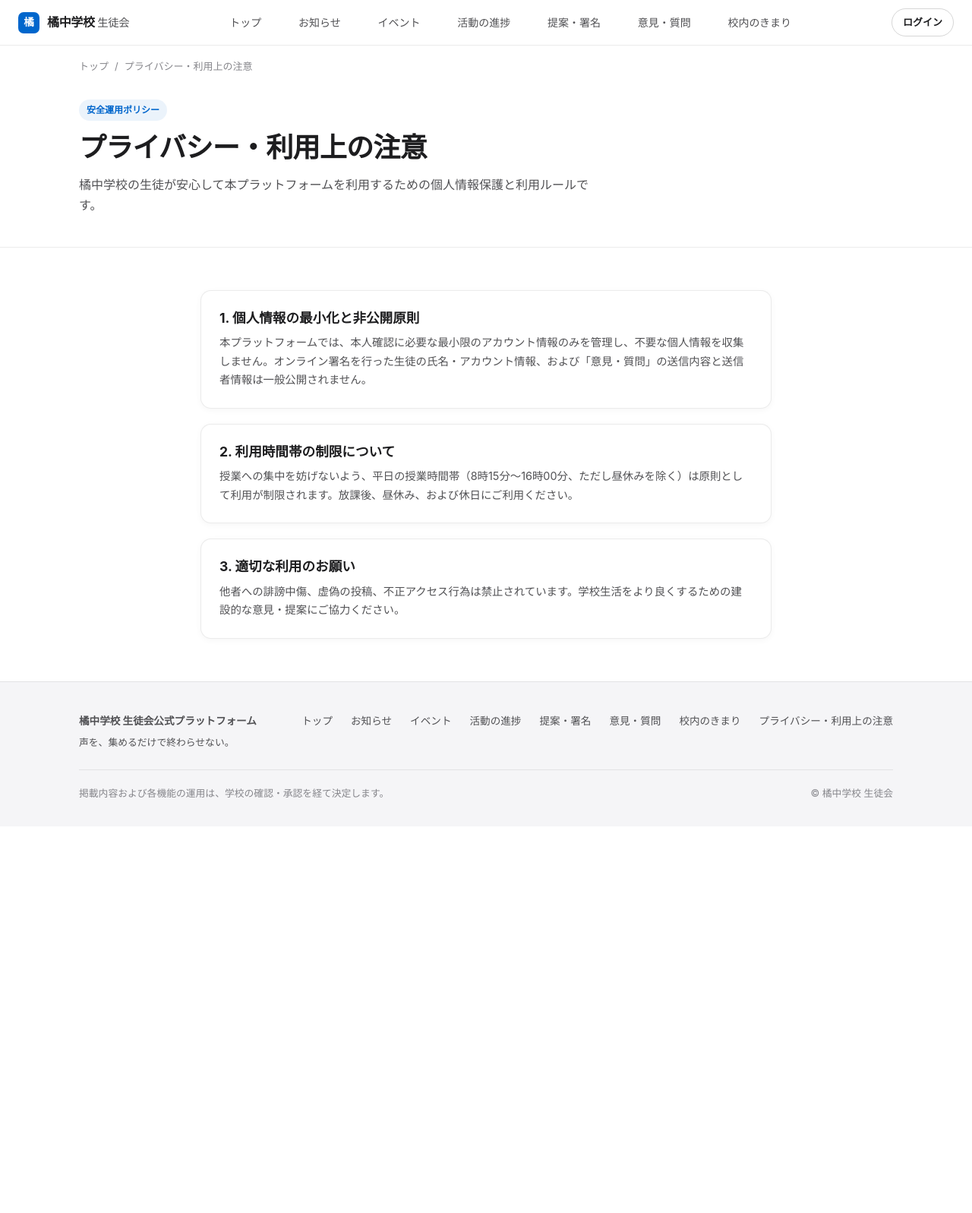
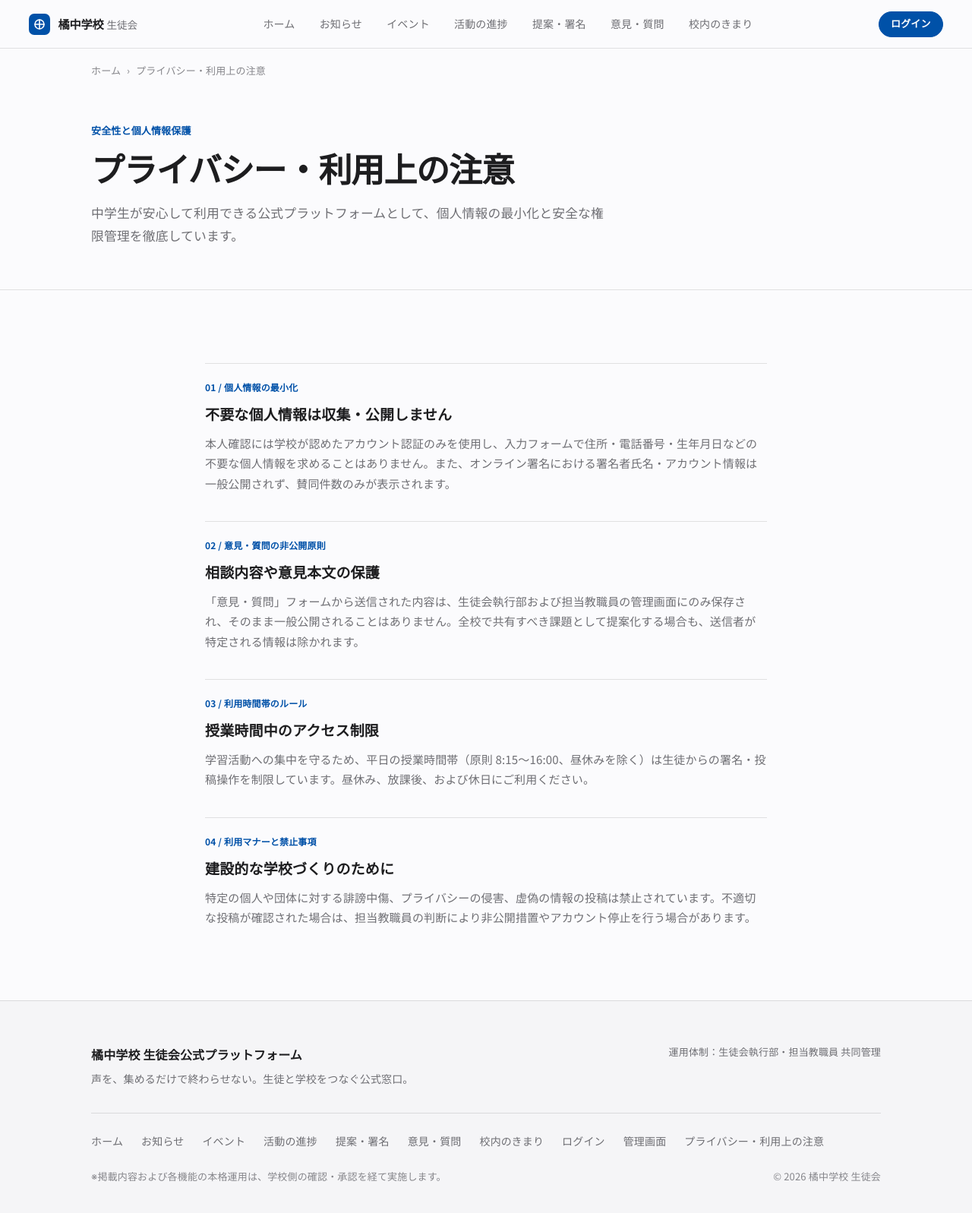
Before and after one commit to mir-boy-120508/council, a plain HTML site: page privacy.html in a window 1280 px wide. Shown: the whole page at 76% size. Before the commit the page ends 1088 px from the top, so only its background shows below. Drawn offline with Linux system fonts and the light colour scheme.

Commit message:
Revise privacy.html for better structure and content
Updated the privacy policy page with new meta tags, improved structure, and enhanced content for clarity and usability.

```diff
--- a/privacy.html
+++ b/privacy.html
@@ -3,104 +3,64 @@
 <head>
   <meta charset="utf-8">
   <meta name="viewport" content="width=device-width, initial-scale=1">
-  <title>プライバシー・利用上の注意 | 橘中学校 生徒会</title>
-  <link rel="stylesheet" href="site.css">
+  <meta name="theme-color" content="#fbfbfd">
+  <meta name="description" content="橘中学校生徒会公式プラットフォームのプライバシーポリシーと利用上の注意。">
+  <title>プライバシー・利用上の注意 — 橘中学校 生徒会公式プラットフォーム</title>
+  <link rel="stylesheet" href="css/site.css">
 </head>
-<body>
-<header class="site-header">
-  <div class="header-inner">
-    <a class="site-brand" href="index.html">
-      <span class="brand-mark">橘</span>
-      <span>橘中学校 <span class="brand-sub">生徒会</span></span>
-    </a>
-    <nav class="main-nav" aria-label="主要メニュー">
-      <ul>
-        <li><a href="index.html">トップ</a></li>
-        <li><a href="newsroom.html">お知らせ</a></li>
-        <li><a href="events.html">イベント</a></li>
-        <li><a href="progress.html">活動の進捗</a></li>
-        <li><a href="petitions.html">提案・署名</a></li>
-        <li><a href="feedback.html">意見・質問</a></li>
-        <li><a href="school-rules.html">校内のきまり</a></li>
-      </ul>
-    </nav>
-    <div class="header-actions">
-      <div id="navAuthSlot"><a class="nav-action-btn" href="login.html">ログイン</a></div>
-      <button id="mobileMenuToggle" class="mobile-menu-toggle" aria-expanded="false" aria-controls="mobileDrawer">メニュー</button>
-    </div>
-  </div>
-</header>
-<nav id="mobileDrawer" class="mobile-drawer" aria-label="スマートフォンメニュー">
-  <ul>
-    <li><a href="index.html">トップ</a></li>
-    <li><a href="newsroom.html">お知らせ</a></li>
-    <li><a href="events.html">イベント</a></li>
-    <li><a href="progress.html">活動の進捗</a></li>
-    <li><a href="petitions.html">提案・署名</a></li>
-    <li><a href="feedback.html">意見・質問</a></li>
-    <li><a href="school-rules.html">校内のきまり</a></li>
-  </ul>
-  <div id="mobileAuthSlot" class="mobile-drawer-actions">
-    <a class="nav-action-btn" href="login.html">ログイン</a>
-  </div>
-</nav>
+<body data-page="privacy">
+  <header id="site-header"></header>
+
   <main>
+    <div class="container">
       <nav class="breadcrumb" aria-label="現在位置">
-  <div class="container">
         <ol>
-      <li><a href="index.html">トップ</a></li>
+          <li><a href="index.html">ホーム</a></li>
           <li aria-current="page">プライバシー・利用上の注意</li>
         </ol>
+      </nav>
     </div>
-</nav>
+
     <section class="page-header">
       <div class="container">
-      <span class="page-category-tag">安全運用ポリシー</span>
+        <p class="page-header-eyebrow">安全性と個人情報保護</p>
         <h1>プライバシー・利用上の注意</h1>
-      <p class="page-lead">橘中学校の生徒が安心して本プラットフォームを利用するための個人情報保護と利用ルールです。</p>
+        <p class="page-header-lead">中学生が安心して利用できる公式プラットフォームとして、個人情報の最小化と安全な権限管理を徹底しています。</p>
       </div>
     </section>
+
     <section class="section">
-    <div class="container" style="max-width:800px;">
-      <div class="card" style="margin-bottom:20px;">
-        <h3>1. 個人情報の最小化と非公開原則</h3>
-        <p>本プラットフォームでは、本人確認に必要な最小限のアカウント情報のみを管理し、不要な個人情報を収集しません。オンライン署名を行った生徒の氏名・アカウント情報、および「意見・質問」の送信内容と送信者情報は一般公開されません。</p>
+      <div class="container" style="max-width:820px;">
+        <div class="editorial-item" style="margin-bottom:36px;">
+          <span class="editorial-item-num">01 / 個人情報の最小化</span>
+          <h3>不要な個人情報は収集・公開しません</h3>
+          <p>本人確認には学校が認めたアカウント認証のみを使用し、入力フォームで住所・電話番号・生年月日などの不要な個人情報を求めることはありません。また、オンライン署名における署名者氏名・アカウント情報は一般公開されず、賛同件数のみが表示されます。</p>
         </div>
-      <div class="card" style="margin-bottom:20px;">
-        <h3>2. 利用時間帯の制限について</h3>
-        <p>授業への集中を妨げないよう、平日の授業時間帯（8時15分〜16時00分、ただし昼休みを除く）は原則として利用が制限されます。放課後、昼休み、および休日にご利用ください。</p>
+
+        <div class="editorial-item" style="margin-bottom:36px;">
+          <span class="editorial-item-num">02 / 意見・質問の非公開原則</span>
+          <h3>相談内容や意見本文の保護</h3>
+          <p>「意見・質問」フォームから送信された内容は、生徒会執行部および担当教職員の管理画面にのみ保存され、そのまま一般公開されることはありません。全校で共有すべき課題として提案化する場合も、送信者が特定される情報は除かれます。</p>
         </div>
-      <div class="card">
-        <h3>3. 適切な利用のお願い</h3>
-        <p>他者への誹謗中傷、虚偽の投稿、不正アクセス行為は禁止されています。学校生活をより良くするための建設的な意見・提案にご協力ください。</p>
+
+        <div class="editorial-item" style="margin-bottom:36px;">
+          <span class="editorial-item-num">03 / 利用時間帯のルール</span>
+          <h3>授業時間中のアクセス制限</h3>
+          <p>学習活動への集中を守るため、平日の授業時間帯（原則 8:15〜16:00、昼休みを除く）は生徒からの署名・投稿操作を制限しています。昼休み、放課後、および休日にご利用ください。</p>
+        </div>
+
+        <div class="editorial-item">
+          <span class="editorial-item-num">04 / 利用マナーと禁止事項</span>
+          <h3>建設的な学校づくりのために</h3>
+          <p>特定の個人や団体に対する誹謗中傷、プライバシーの侵害、虚偽の情報の投稿は禁止されています。不適切な投稿が確認された場合は、担当教職員の判断により非公開措置やアカウント停止を行う場合があります。</p>
         </div>
       </div>
     </section>
   </main>
-<footer class="site-footer">
-  <div class="container">
-    <div class="footer-grid">
-      <div>
-        <strong>橘中学校 生徒会公式プラットフォーム</strong>
-        <p style="margin:6px 0 0;font-size:0.8rem;">声を、集めるだけで終わらせない。</p>
-      </div>
-      <div class="footer-links">
-        <a href="index.html">トップ</a>
-        <a href="newsroom.html">お知らせ</a>
-        <a href="events.html">イベント</a>
-        <a href="progress.html">活動の進捗</a>
-        <a href="petitions.html">提案・署名</a>
-        <a href="feedback.html">意見・質問</a>
-        <a href="school-rules.html">校内のきまり</a>
-        <a href="privacy.html">プライバシー・利用上の注意</a>
-      </div>
-    </div>
-    <div class="footer-bottom">
-      <span>掲載内容および各機能の運用は、学校の確認・承認を経て決定します。</span>
-      <span>© 橘中学校 生徒会</span>
-    </div>
-  </div>
-</footer>
-<script type="module" src="site.js"></script>
+
+  <footer id="site-footer"></footer>
+  <script src="js/firebase-config.js"></script>
+  <script src="js/store.js"></script>
+  <script src="js/site.js"></script>
 </body>
 </html>
```
Lines whose indentation alone changed are shown as unchanged.
